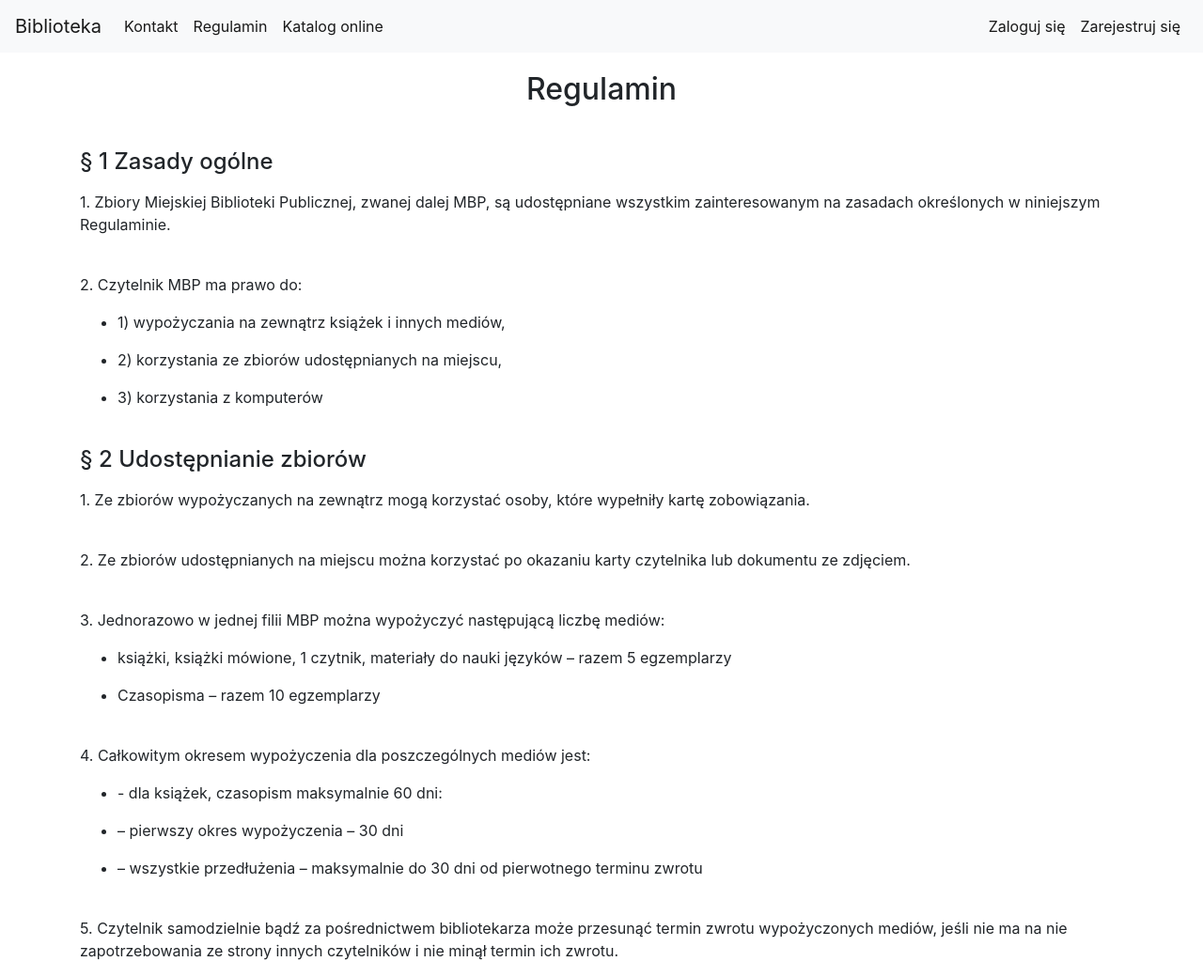
After one commit to wojtek9502/Biblioteka-Django, a Django app: page /regulations/ in a window 1280 px wide. The commit adds this page. Shown: the whole page at 94% size. Run offline with Django 3.2, Linux system fonts and the light colour scheme; some libraries are stand-ins or nearby versions.

Commit message:
add html content

```diff
--- a/library_project/library_project/urls.py
+++ b/library_project/library_project/urls.py
@@ -21,6 +21,7 @@ urlpatterns = [
     url(r'^admin/', admin.site.urls),
     url(r'^$', views.HomePage.as_view(), name='index'),
     url(r'^contatct/$', views.ContactPage.as_view(), name='contact'),
+    url(r'^regulations/$', views.RegulationsPage.as_view(), name='regulations'),
     url(r'^library/', include('library_app.urls', namespace='library_app')),
     url(r'^accounts/', include('accounts.urls', namespace='accounts')),
     url(r'^accounts/', include('django.contrib.auth.urls')),
--- a/library_project/library_project/views.py
+++ b/library_project/library_project/views.py
@@ -8,3 +8,6 @@ class HomePage(TemplateView):
 
 class ContactPage(TemplateView):
     template_name = "contact.html"
+
+class RegulationsPage(TemplateView):
+    template_name = "regulations.html"
--- a/library_project/templates/base.html
+++ b/library_project/templates/base.html
@@ -28,14 +28,21 @@
                     <a class="nav-link" href="{% url 'contact' %}">Kontakt</a>
                 </li>
                 <li class="nav-item active">
+                    <a class="nav-link" href="{% url 'regulations' %}">Regulamin</a>
+                </li>
+                <li class="nav-item active">
                     <a class="nav-link" href="{% url 'library_app:book_list' %}">Katalog online</a>
                 </li>
             </ul>
             <ul class="navbar-nav">
             {% if user.is_authenticated %}
                 <li class="nav-item active">
+                    <p class="nav-link">Witaj {{user.first_name}} {{user.last_name}}</p>
+                </li>
+                <li class="nav-item active">
                   <a class="nav-link" href="{% url 'accounts:logout' %}">Wyloguj</a>
                 </li>
+
     		{% else %}
     			<li class="nav-item active">
                     <a class="nav-link" href="{% url 'accounts:login' %}">Zaloguj się</a>
--- a/library_project/templates/index.html
+++ b/library_project/templates/index.html
@@ -1,5 +1,5 @@
 {% extends "base.html" %}
 
 {% block body_block %}
-<h1>Hello Index</h1>
+<h1 class="page-title">Biblioteka</h1>
 {% endblock %}
--- /dev/null
+++ b/library_project/templates/regulations.html
@@ -0,0 +1,44 @@
+{% extends "base.html" %}
+
+{% block body_block %}
+               <h2 class="page-title">Regulamin</h2>
+                    <br>
+                    <h4><p>§ 1 Zasady ogólne</h4>
+                    <p>1. Zbiory Miejskiej Biblioteki Publicznej, zwanej dalej MBP, są udostępniane wszystkim zainteresowanym na zasadach określonych w niniejszym Regulaminie.</p>
+
+                    <br>
+
+                    <p>2. Czytelnik MBP ma prawo do:</p>
+                    <ul>
+                        <p><li>1) wypożyczania na zewnątrz książek i innych mediów,</li></p>
+                        <p><li>2) korzystania ze zbiorów udostępnianych na miejscu,</li></p>
+                        <p><li>3) korzystania z komputerów</li></p>
+                    </ul>
+
+
+                    <br>
+                    <h4><p>§ 2 Udostępnianie zbiorów</p></h4>
+                    <p>1. Ze zbiorów wypożyczanych na zewnątrz mogą korzystać osoby, które wypełniły kartę zobowiązania.</p>
+
+                    <br>
+                    <p>2. Ze zbiorów udostępnianych na miejscu można korzystać po okazaniu karty czytelnika lub dokumentu ze zdjęciem.</p>
+
+                    <br>
+                    <p>3. Jednorazowo w jednej filii MBP można wypożyczyć następującą liczbę mediów:</p>
+                    <ul>
+                        <li><p>książki, książki mówione, 1 czytnik, materiały do nauki języków – razem 5 egzemplarzy</li></p>
+                        <li><p>Czasopisma – razem 10 egzemplarzy</li></p>
+                    </ul>
+
+                    <br>
+                    <p> 4. Całkowitym okresem wypożyczenia dla poszczególnych mediów jest:</p>
+                        <ul>
+                            <li><p>- dla książek, czasopism maksymalnie 60 dni:</p></li>
+                            <li><p>– pierwszy okres wypożyczenia – 30 dni</p></li>
+                            <li><p>– wszystkie przedłużenia – maksymalnie do 30 dni od pierwotnego terminu zwrotu</p></li>
+                        </ul>
+
+                    <br>
+                    <p> 5. Czytelnik samodzielnie bądź za pośrednictwem bibliotekarza może przesunąć termin zwrotu wypożyczonych mediów, jeśli nie ma na nie zapotrzebowania ze strony innych czytelników i nie minął termin ich zwrotu.</p>
+
+{% endblock %}
--- a/library_project/templates/thanks.html
+++ b/library_project/templates/thanks.html
@@ -1,5 +1,5 @@
 {% extends "base.html" %}
 {% block body_block %}
-<h1>Dziękujemy za odwiedziny!</h1>
+<h1 class="page-title">Dziękujemy za odwiedziny!</h1>
 
 {% endblock %}
```
Also changed, not shown: library_project/templates/contact.html (+13 -1 lines), library_project/db.sqlite3.
